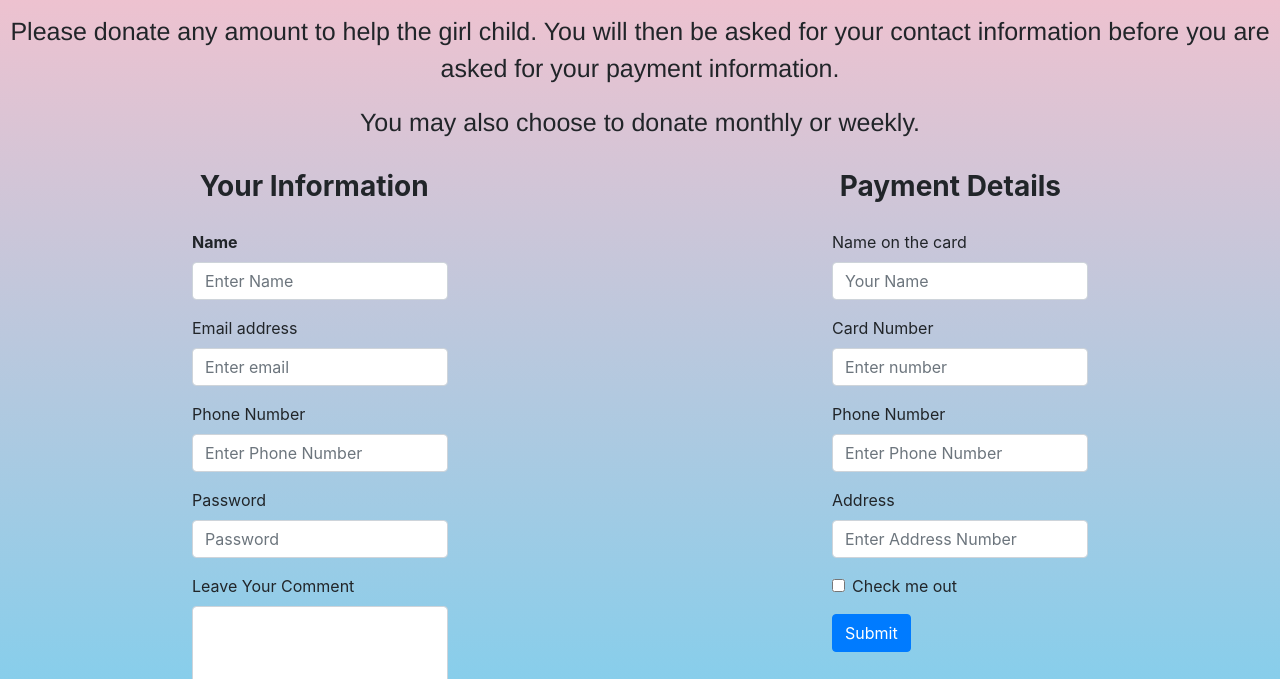
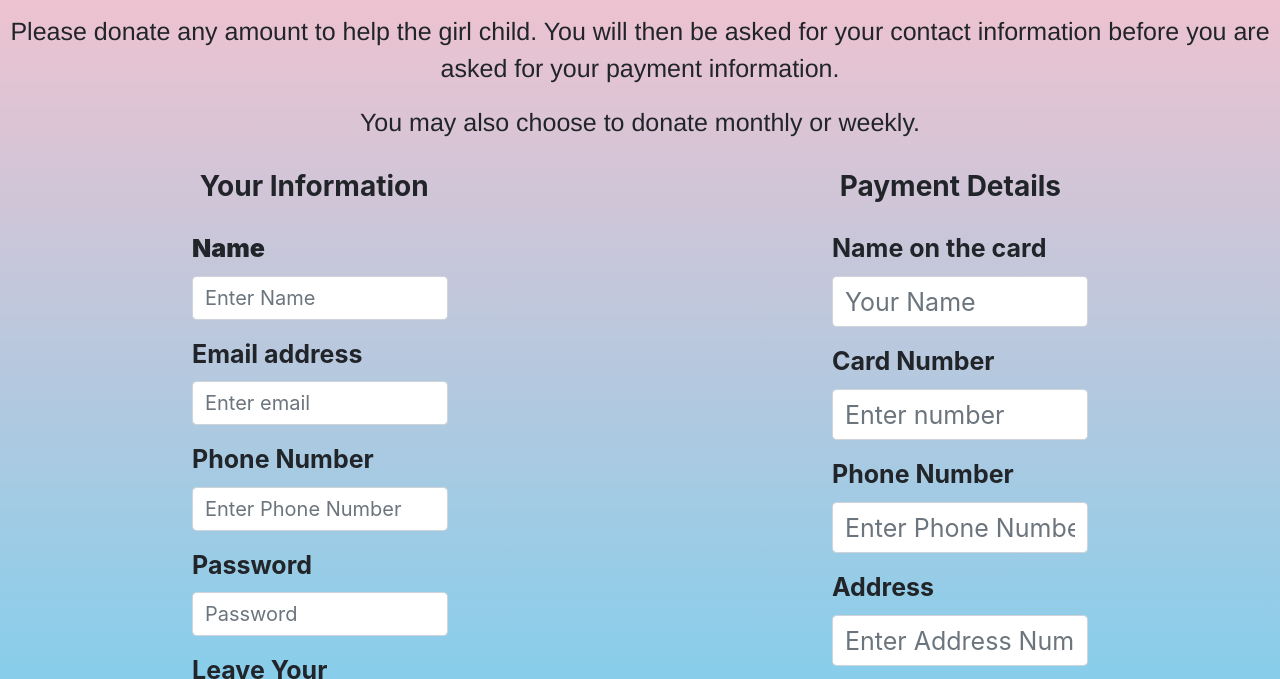
Before and after one commit to JustusMochache/sanitary, a plain HTML site: page donate.html in a window 1280 px wide. Shown: the part 117-796 px from the top of the page. Drawn offline with Linux system fonts and the light colour scheme.

Commit message:
modified form in donate

```diff
--- a/css/styles.css
+++ b/css/styles.css
@@ -69,3 +69,16 @@ form {
     font-weight: bold;
     padding: 3%;
 }
+
+#name1 {
+    font-size: 20px;
+}
+
+#na {
+    font-size: 25px;
+    font-weight: bold;
+}
+
+#paym {
+    font-size: 25px;
+}
--- a/donate.html
+++ b/donate.html
@@ -28,26 +28,26 @@
     <form>
         <div class="form-group">
             <p id="info">Your Information</p>
-            <label for="exampleInputName1"><strong>Name</strong></label>
-            <input type="name" class="form-control" id="exampleInputname1" aria-describedby="nameHelp" placeholder="Enter Name">
-            <small id="nameHelp" class="form-text text-muted"></small>
+            <label for="inputName1" id="na"><strong>Name</strong></label>
+            <input type="name" class="form-control" id="name1" aria-describedby="nameHelp" placeholder="Enter Name">
+            <small id="name" class="form-text text-muted"></small>
         </div>
         <div class="form-group">
-            <label for="exampleInputEmail1">Email address</label>
-            <input type="email" class="form-control" id="exampleInputEmail1" aria-describedby="emailHelp" placeholder="Enter email">
+            <label for="inputEmail1" id="na">Email address</label>
+            <input type="email" class="form-control" id="name1" aria-describedby="emailHelp" placeholder="Enter email">
             <small id="emailHelp" class="form-text text-muted"></small>
         </div>
         <div class="form-group">
-            <label for="exampleInputPhoneNumber">Phone Number</label>
-            <input type="phone" class="form-control" id="exampleInputphone1" aria-describedby="phoneHelp" placeholder="Enter Phone Number">
+            <label for="inputPhoneNumber" id="na">Phone Number</label>
+            <input type="phone" class="form-control" id="name1" aria-describedby="phoneHelp" placeholder="Enter Phone Number">
             <small id="phoneHelp" class="form-text text-muted"></small>
         </div>
         <div class="form-group">
-            <label for="exampleInputPassword1">Password</label>
-            <input type="password" class="form-control" id="exampleInputPassword1" placeholder="Password">
+            <label for="InputPassword1" id="na">Password</label>
+            <input type="password" class="form-control" id="name1" placeholder="Password">
         </div>
         <div class="form-group">
-            <label for="comment">Leave Your Comment</label>
+            <label for="comment" id="na">Leave Your Comment</label>
             <textarea class="form-control" id="comment" rows="3"></textarea>
         </div>
         <div class="form-group form-check">
@@ -59,23 +59,23 @@
     <form>
         <div class="form-group">
             <p id="pay">Payment Details</p>
-            <label for="exampleInputName1">Name on the card</label>
-            <input type="name" class="form-control" id="exampleInputname1" aria-describedby="nameHelp" placeholder="Your Name">
+            <label for="exampleInputName1" id="na">Name on the card</label>
+            <input type="name" class="form-control" id="paym" aria-describedby="nameHelp" placeholder="Your Name">
             <small id="nameHelp" class="form-text text-muted"></small>
         </div>
         <div class="form-group">
-            <label for="exampleInputCardNumber1">Card Number</label>
-            <input type="number" class="form-control" id="exampleInputNumber1" aria-describedby="numberHelp" placeholder="Enter number">
+            <label for="exampleInputCardNumber1" id="na">Card Number</label>
+            <input type="number" class="form-control" id="paym" aria-describedby="numberHelp" placeholder="Enter number">
             <small id="numberHelp" class="form-text text-muted"></small>
         </div>
         <div class="form-group">
-            <label for="exampleInputphone">Phone Number</label>
-            <input type="phone" class="form-control" id="exampleInputphone1" aria-describedby="phoneHelp" placeholder="Enter Phone Number">
+            <label for="exampleInputphone" id="na">Phone Number</label>
+            <input type="phone" class="form-control" id="paym" aria-describedby="phoneHelp" placeholder="Enter Phone Number">
             <small id="phoneHelp" class="form-text text-muted"></small>
         </div>
         <div class="form-group">
-            <label for="exampleInputAddress1">Address</label>
-            <input type="address" class="form-control" id="exampleInputaddress1" aria-describedby="addressHelp" placeholder="Enter Address Number">
+            <label for="exampleInputAddress1" id="na">Address</label>
+            <input type="address" class="form-control" id="paym" aria-describedby="addressHelp" placeholder="Enter Address Number">
             <small id="addressHelp" class="form-text text-muted"></small>
         </div>
         <div class="form-group form-check">
```
